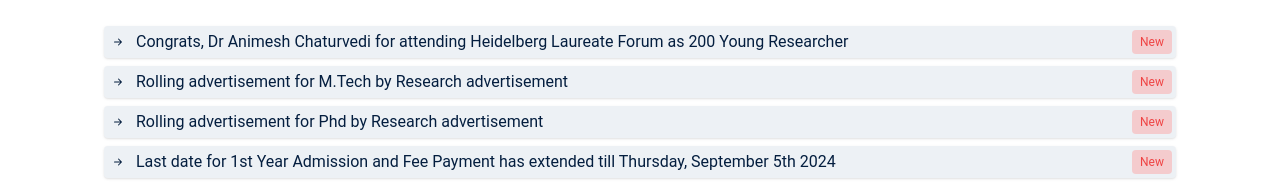
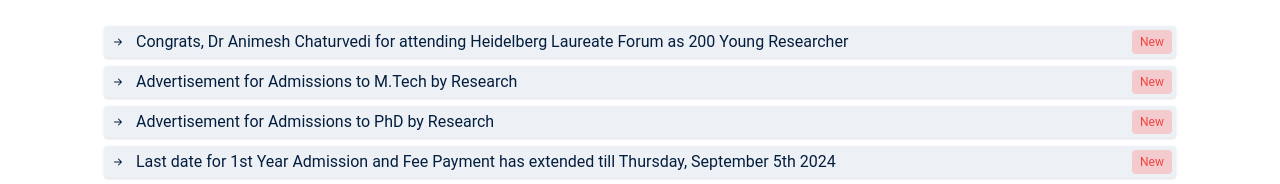
Before and after one commit to Velocity-IIITDWD/iiitdwd.ac.in, a Next.js app: page /announcements in a window 1280 px wide. Shown: the part 534-718 px from the top of the page. Built offline with nearby package versions, Linux system fonts and the light colour scheme.

Commit message:
chore: correct advertisements for admissions to mtech and phd

```diff
--- a/app/admissions/mtech/page.tsx
+++ b/app/admissions/mtech/page.tsx
@@ -12,7 +12,7 @@ export default function Page() {
           {/* Rolling Advertisement Section */}
           <div className="mt-2 mb-8 bg-white p-6 rounded-md shadow-md">
             <h2 className="text-dwd-primary text-lg md:text-xl font-bold">
-              Rolling Advertisement for Admission to M. Tech. (by Research)
+              Advertisement for Admission to M. Tech. (by Research)
             </h2>
             <p className="mt-4">
               IIIT Dharwad invites applications for admission to its M.Tech by
--- a/app/admissions/phd/page.tsx
+++ b/app/admissions/phd/page.tsx
@@ -12,7 +12,7 @@ export default function Page() {
           {/* New Rolling Advertisement for Ph.D. section */}
           <div className="mt-2 mb-8 p-6 bg-white rounded-lg shadow">
             <h2 className="text-2xl font-bold text-dwd-primary mb-4">
-              Rolling Advertisement for Admission to Ph.D.
+              Advertisement for Admission to Ph.D.
             </h2>
             <p>
               IIIT Dharwad invites applications for admission to its Doctor of
--- a/data/announcements.ts
+++ b/data/announcements.ts
@@ -18,14 +18,14 @@ export const announcements: Announcement[] = [
   },
   {
     link: '/docs/M.Tech(R)-Admission-Rolling-Advertisement.pdf',
-    text: 'Rolling advertisement for M.Tech by Research advertisement',
+    text: 'Advertisement for Admissions to M.Tech by Research',
     new: true,
     month: '9',
     year: '2024',
   },
   {
     link: '/docs/PhD.Admissions-Rolling-Advertisement.pdf',
-    text: 'Rolling advertisement for Phd by Research advertisement',
+    text: 'Advertisement for Admissions to PhD by Research',
     new: true,
     month: '9',
     year: '2024',
```
